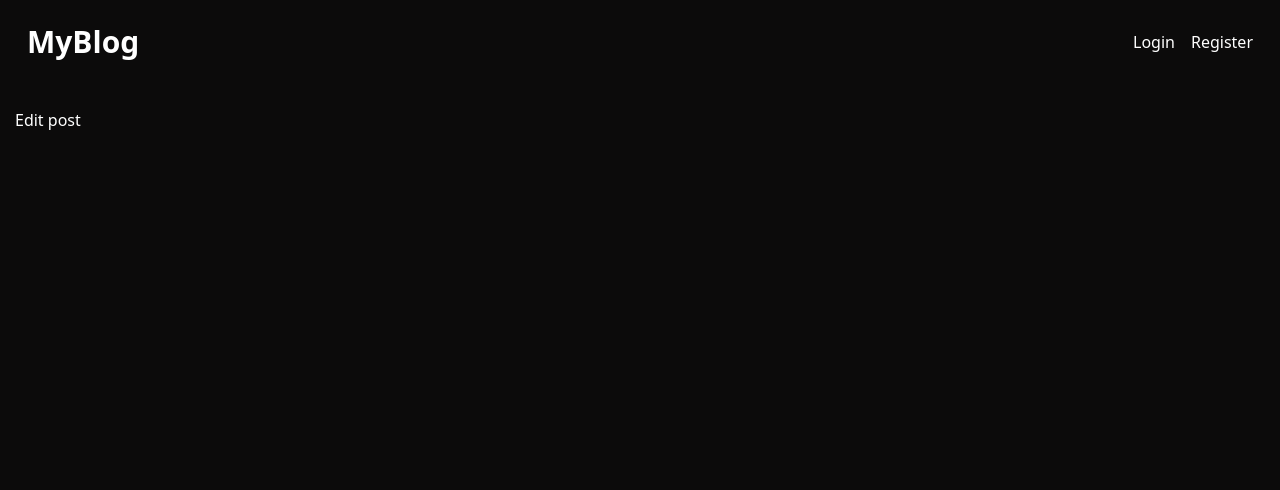
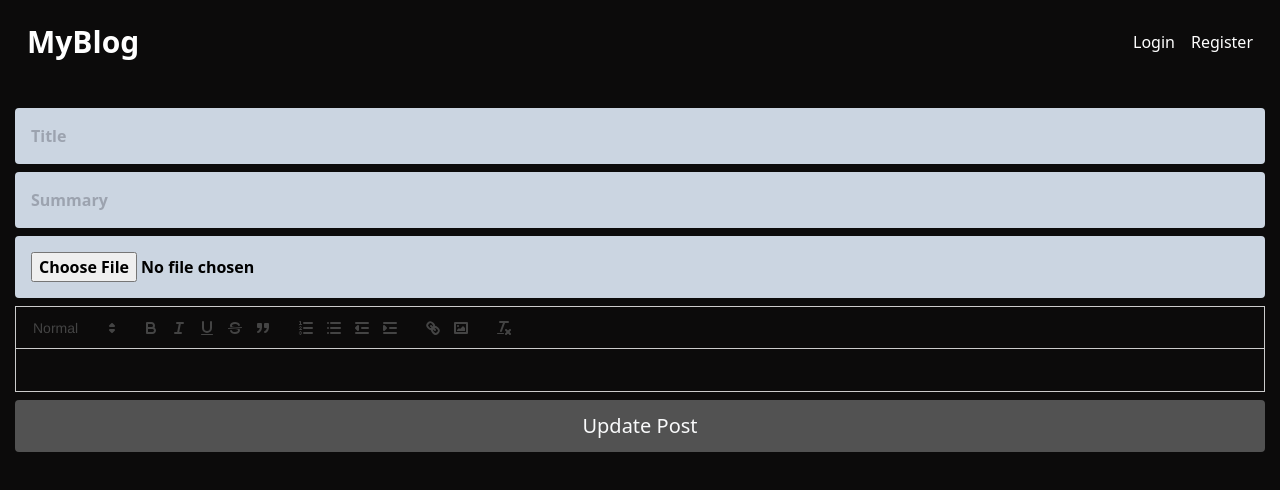
Before and after one commit to Jaiharan/Blog-frontend, a React (Create React App) app: page /edit/1 in a window 1280 px wide. Shown: the top 490 px of the page. Built offline with nearby package versions, Linux system fonts and the light colour scheme; no server answers.

Commit message:
updated Frontend

```diff
--- a/src/components/CreatePost.jsx
+++ b/src/components/CreatePost.jsx
@@ -1,7 +1,7 @@
 import { useState } from 'react';
-import ReactQuill from 'react-quill';
 import {Navigate} from 'react-router-dom'
 import 'react-quill/dist/quill.snow.css';
+import Editor from './Editor';
 
 const  modules = {
   toolbar: [
@@ -50,7 +50,7 @@ export default function CreatePost(){
       <input type="title" placeholder={'Title'} value={title} onChange={e => setTitle(e.target.value)} />
       <input type="summary" placeholder={'Summary'} value={summary} onChange={e => setSummary(e.target.value)}/>
       <input type="file" onChange={e => setFiles(e.target.files)}/>
-      <ReactQuill value={content} onChange={newValue => setContent(newValue)} modules={modules} formats={formats}/>
+      <Editor value={content} onChange={setContent}/>
       <button className=' mt-2 bg-neutral-600'>Create Post</button>
     </form>
   )
--- a/src/components/EditPost.jsx
+++ b/src/components/EditPost.jsx
@@ -1,7 +1,58 @@
+import { useEffect, useState } from "react";
+import { Navigate, useParams } from "react-router-dom";
+import Editor from "./Editor";
+
+export default function EditPost() {
+  const {id} = useParams();
+  const [title,setTitle] = useState('');
+  const [summary,setSummary] = useState('');
+  const [content,setContent] = useState('');
+  const [files, setFiles] = useState('');
+  const [redirect,setRedirect] = useState(false);
+
+  useEffect(() =>{
+    fetch('http://localhost:3000/post/'+id)
+    .then(response =>{
+      response.json().then(postInfo =>{
+        setTitle(postInfo.title);
+        setContent(postInfo.content);
+        setSummary(postInfo.summary);
+      })
+    })
+  },[])
+
+  async function updatePost(e){
+    e.preventDefault();
+    const data = new FormData();
+    data.set('title', title);
+    data.set('summary', summary);
+    data.set('content', content);
+    data.set('id',id);
+    if(files?.[0]){
+      data.set('file',files?.[0] );
+    }
+    const response = await fetch('http://localhost:3000/post',{
+      method: 'PUT',
+      body: data,
+      credentials: 'include',
+    });
+    if(response.ok){
+      setRedirect(true);
+    }
+  }
+
+  if (redirect){
+    return <Navigate to={'/post/'+id}/>
+  }
 
 
-export default function EditPost() {
   return(
-    <div>Edit post</div>
+    <form onSubmit={updatePost}>
+      <input type="title" placeholder={'Title'} value={title} onChange={e => setTitle(e.target.value)} />
+      <input type="summary" placeholder={'Summary'} value={summary} onChange={e => setSummary(e.target.value)}/>
+      <input type="file" onChange={e => setFiles(e.target.files)}/>
+      <Editor onChange={setContent} value={content}/>
+      <button className=' mt-2 bg-neutral-600'>Update Post</button>
+    </form>
   )
 }
--- /dev/null
+++ b/src/components/Editor.jsx
@@ -0,0 +1,22 @@
+import ReactQuill from "react-quill";
+
+export default function Editor({value, onChange}) {
+  const  modules = {
+    toolbar: [
+      [{ 'header': [1, 2, false] }],
+      ['bold', 'italic', 'underline','strike', 'blockquote'],
+      [{'list': 'ordered'}, {'list': 'bullet'}, {'indent': '-1'}, {'indent': '+1'}],
+      ['link', 'image'],
+      ['clean']
+    ],
+  };
+  const formats = [
+    'header',
+    'bold', 'italic', 'underline', 'strike', 'blockquote',
+    'list', 'bullet', 'indent',
+    'link', 'image'
+  ];
+  return(
+    <ReactQuill value={value} theme="snow" onChange={onChange} modules={modules} formats={formats}/>
+  )
+};
--- a/src/components/Postpage.jsx
+++ b/src/components/Postpage.jsx
@@ -19,7 +19,7 @@ export default function PostPage(_id,title,summary, cover,content,createdAt,auth
     })
   },[]);
 
-  if(!postInfo) return '';
+  if(!postInfo) return 'Unable to connect server';
 
   return(
     <div className="postpage">
--- a/src/index.css
+++ b/src/index.css
@@ -7,6 +7,10 @@ body{
   background-color: rgb(12, 11, 11);
 }
 
+:root{
+  cursor: default;
+}
+
 ::selection{
   color: black;
   background-color: orange;
@@ -14,6 +18,10 @@ body{
 
 img{
   max-width: 100%;
+}
+
+img:hover{
+  box-shadow: rgba(255, 255, 255, 0.35) 0px 5px 15px;
 }
 
 @media only screen and (min-width: 1000px) {
```
